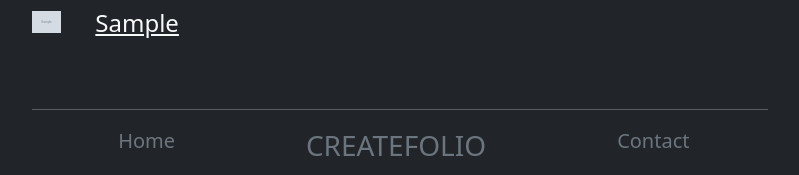
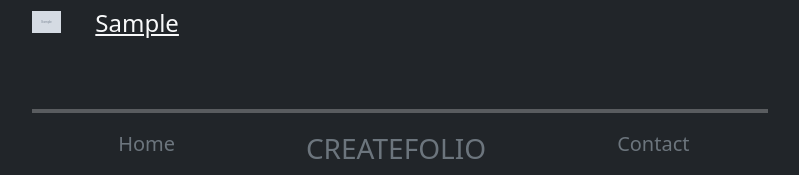
Before and after one commit to NikOneZ1/createfolio, a Django app: template main/templates/main/portfolio.html in a window 1280 px wide. Shown: the part 907-1082 px from the top of the page, without its empty margins (240-1039 px from the left). Run offline with Django 3.2, Linux system fonts and the light colour scheme; the template is opened without the code that fills it: most values are stand-ins (such as "Sample title", 1, 10 or a date in 2020); grey boxes marked "Sample" are stand-in pictures.

Commit message:
Changed footer

```diff
--- a/main/templates/main/portfolio.html
+++ b/main/templates/main/portfolio.html
@@ -10,7 +10,7 @@
         }
 
         hr.thin {
-            botder.top: 4px solid #FFFFFF;
+            border-top: 4px solid #FFFFFF;
         }
 
         body::-webkit-scrollbar {
```
